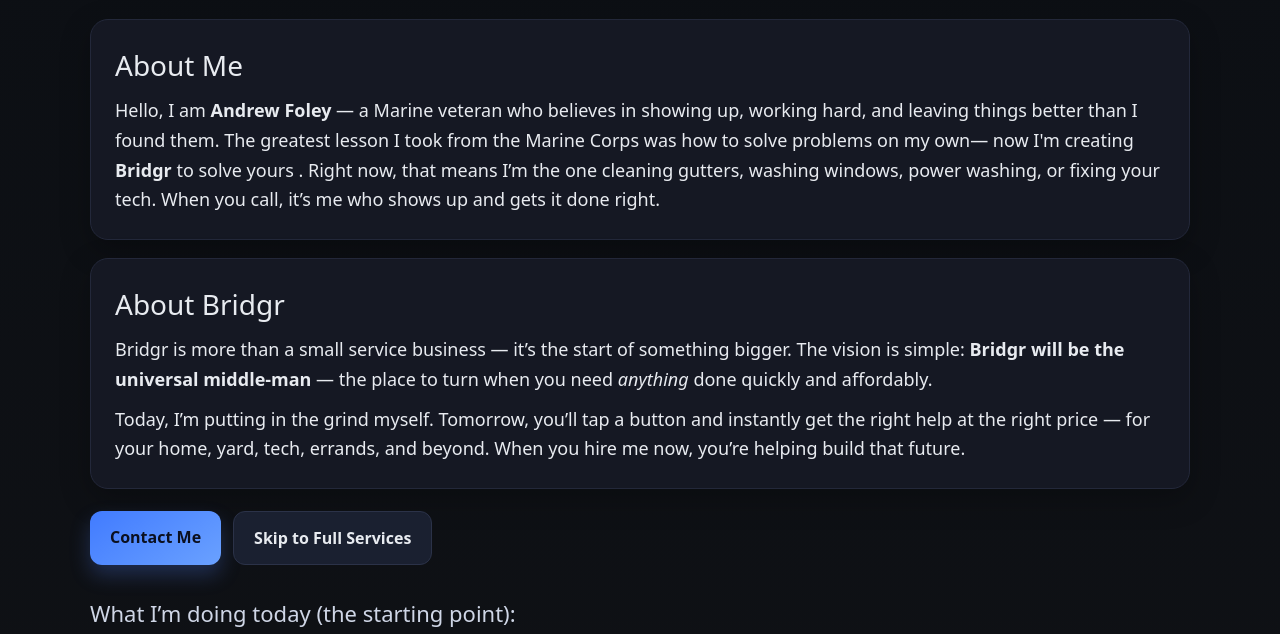
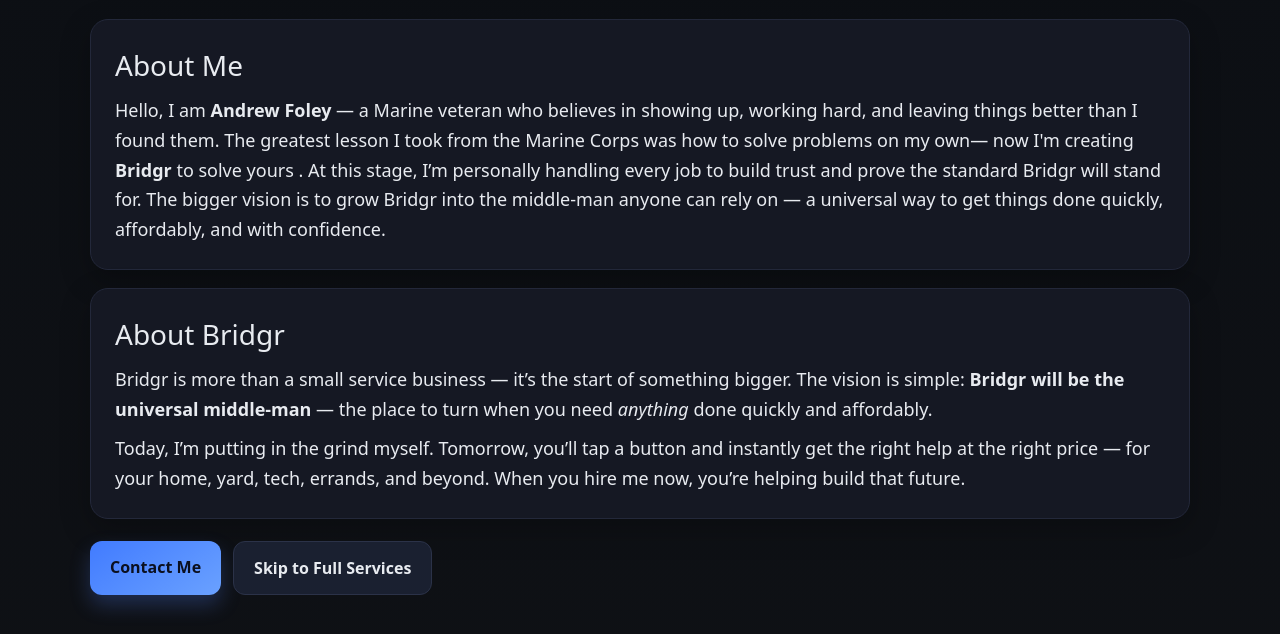
Before and after one commit to andrewfoley190/bridgr-web, a plain HTML site: page index.html in a window 1280 px wide. Shown: the part 139-773 px from the top of the page. Drawn offline with nearby package versions, Linux system fonts and the light colour scheme.

Commit message:
Update index.html

```diff
--- a/index.html
+++ b/index.html
@@ -45,8 +45,7 @@
         <p style="font-size:18px;line-height:1.65;margin:0;">
           Hello, I am <strong>Andrew Foley</strong> — a Marine veteran who believes in showing up, working hard,
           and leaving things better than I found them. The greatest lesson I took from the Marine Corps was how to solve problems on my own— now I'm creating <strong>Bridgr</strong> to solve yours .
-          Right now, that means I’m the one cleaning gutters, washing windows, power washing, or fixing your tech.
-          When you call, it’s me who shows up and gets it done right.
+          At this stage, I’m personally handling every job to build trust and prove the standard Bridgr will stand for. The bigger vision is to grow Bridgr into the middle-man anyone can rely on — a universal way to get things done quickly, affordably, and with confidence.
         </p>
       </div>
 
```
